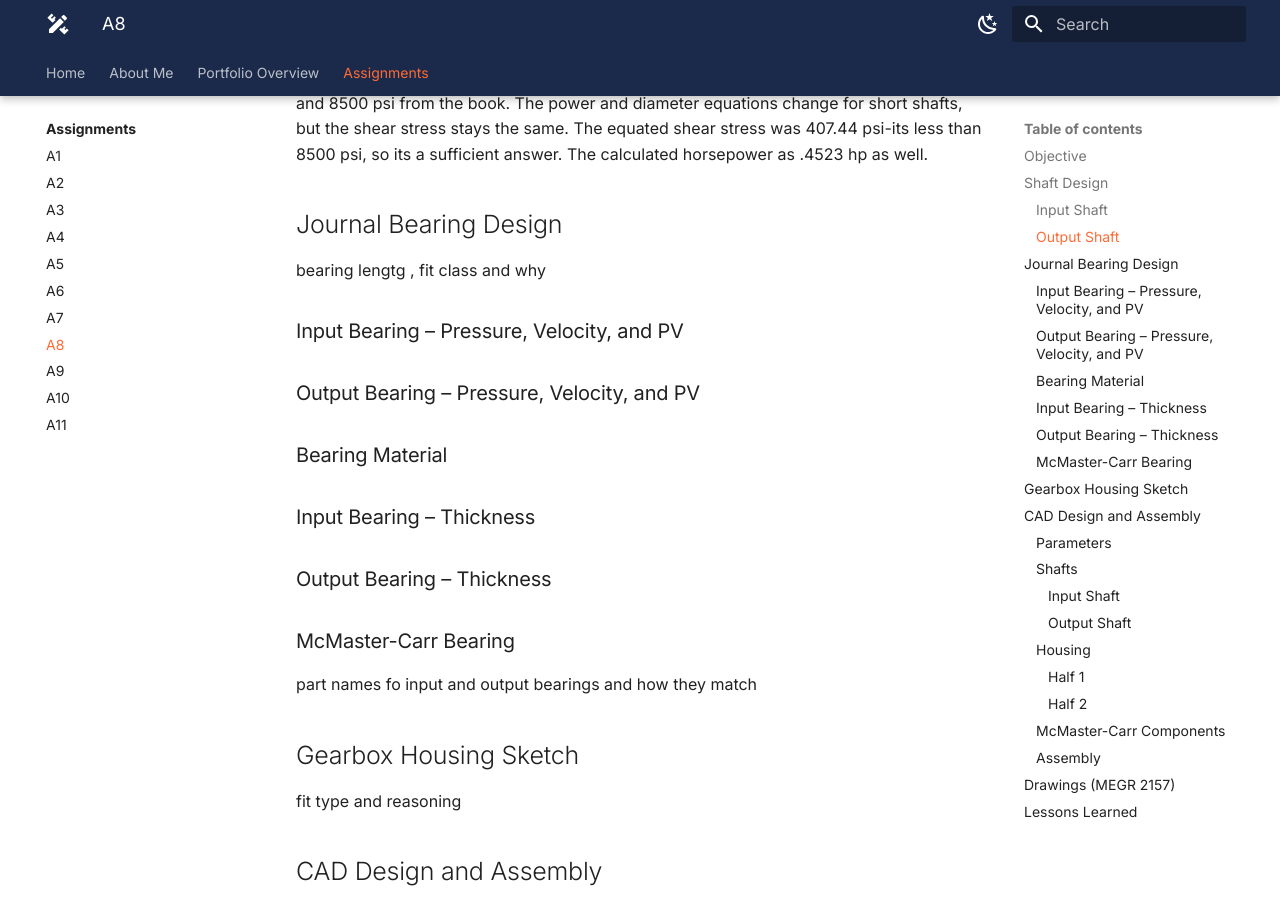
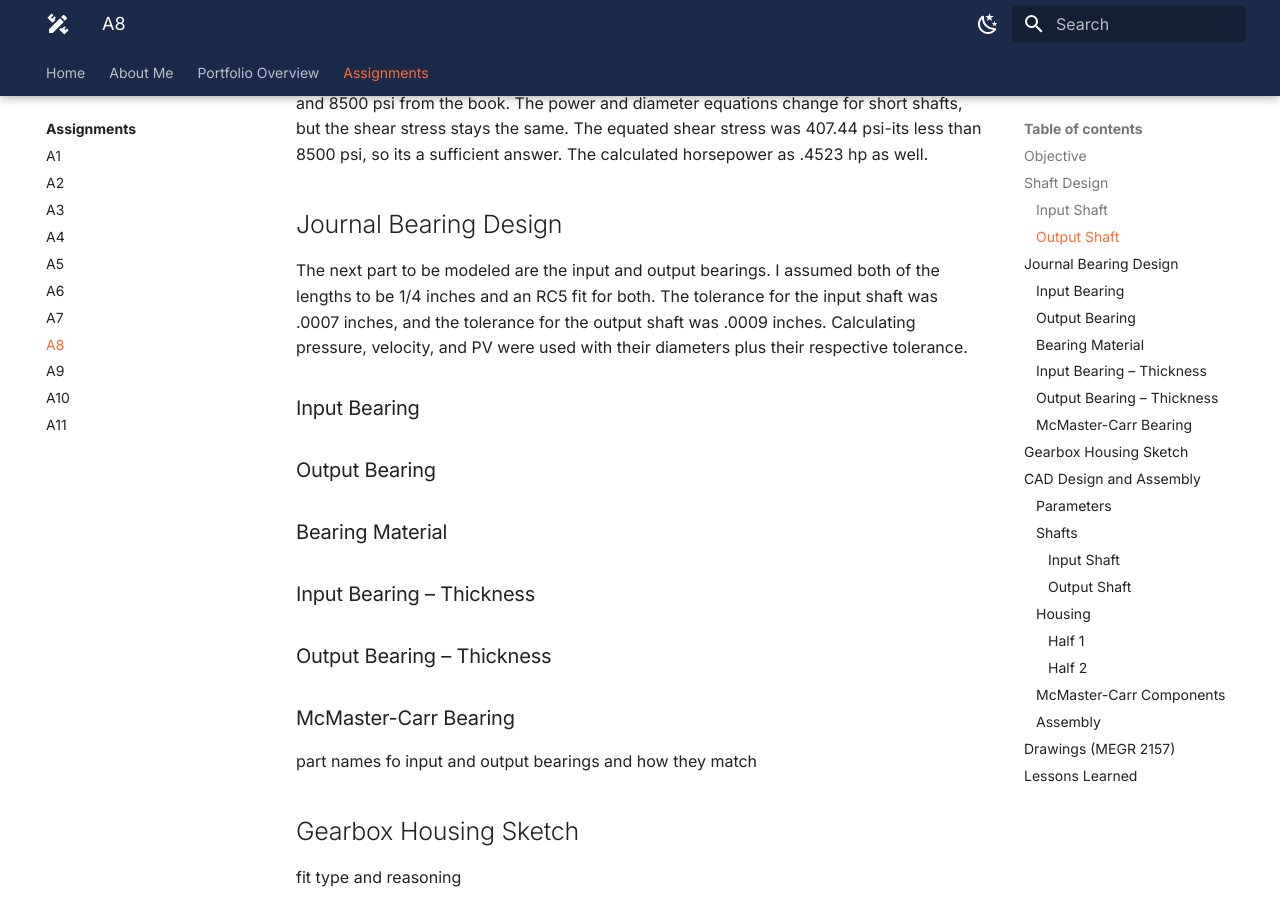
Before and after one commit to ajchiocca/megr2157-portfolio, an MkDocs documentation site: the page built from docs/assignments/A08/index.md, in a window 1280 px wide and 900 px high, scrolled down 1063 px. Built offline with MkDocs 1.6.1 and Material for MkDocs 9.7.7, drawn with Linux system fonts in a browser that asks for light colours.

Commit message:
Revise input and output bearing sections in index.md
Updated journal bearing design section with input and output bearing details.

```diff
--- a/docs/assignments/A08/index.md
+++ b/docs/assignments/A08/index.md
@@ -23,14 +23,14 @@ The output shaft is a short shaft and has fixed values of a .25 inch diameter, 1
 
 ## Journal Bearing Design
 <!-- 30% total. (10%) size/length, pressure, velocity, PV, material from the lecture table. (10%) thickness. (10%) McMaster-Carr selection with part names. -->
-bearing lengtg , fit class and why
+The next part to be modeled are the input and output bearings. I assumed both of the lengths to be 1/4 inches and an RC5 fit for both. The tolerance for the input shaft was .0007 inches, and the tolerance for the output shaft was .0009 inches. Calculating pressure, velocity, and PV were used with their diameters plus their respective tolerance.
 
-### Input Bearing – Pressure, Velocity, and PV
+### Input Bearing
 
 
 
 
-### Output Bearing – Pressure, Velocity, and PV
+### Output Bearing
 
 
 
```
